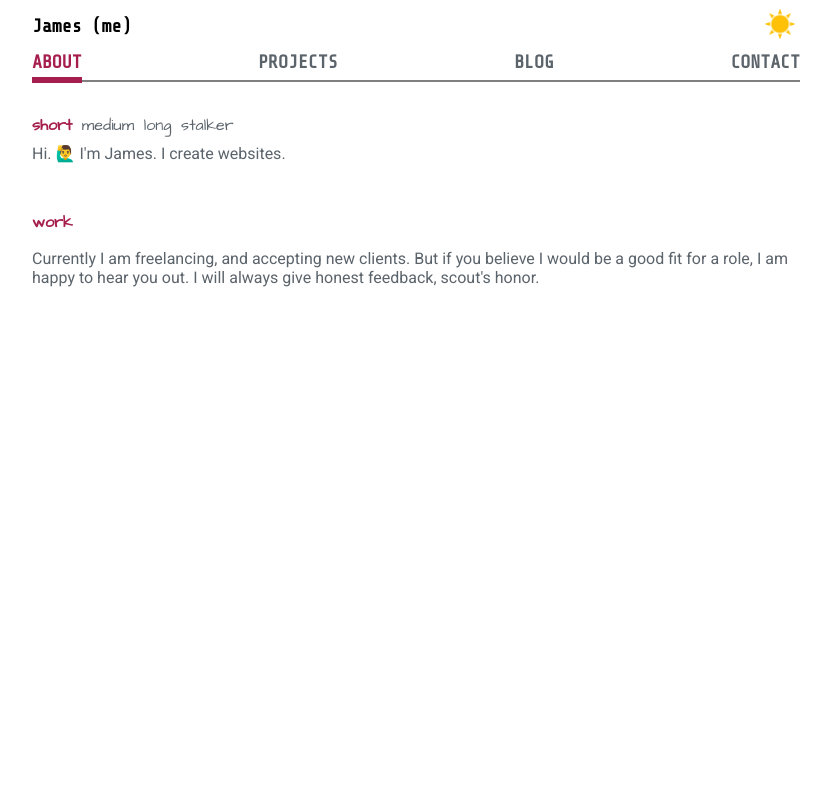
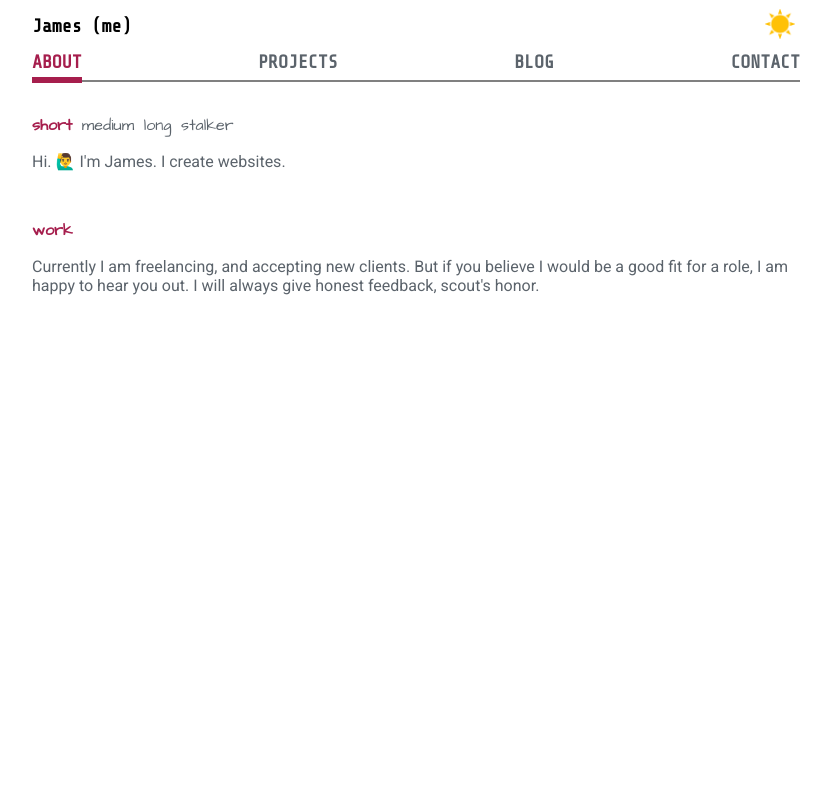
Before and after one commit to jamesncox/portfolio-v2, a React (Create React App) app: page / in a window 1280 px wide. Shown: the top 800 px of the page, without its empty margins (224-1055 px from the left). Built offline with nearby package versions, Linux system fonts and the light colour scheme.

Commit message:
Update .bio-menu-wrapper margin-bottom: -1rem

```diff
--- a/src/stylesheets/App.css
+++ b/src/stylesheets/App.css
@@ -105,7 +105,7 @@ body.dark {
 /* SelectBio styles */
 .bio-menu-wrapper {
     margin-top: 1rem;
-    margin-bottom: -1.5rem;
+    margin-bottom: -1rem;
     display: flex;
     /* justify-content: space-between;  */
 }
```
